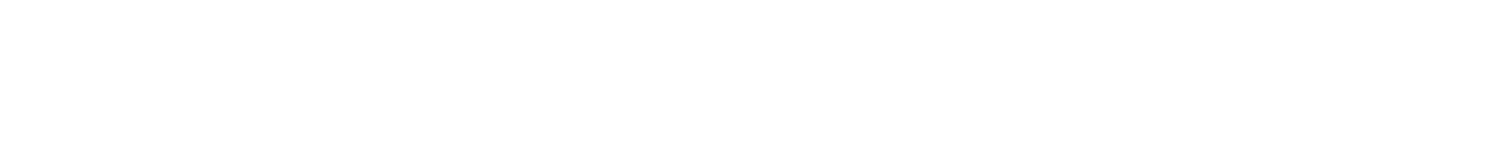
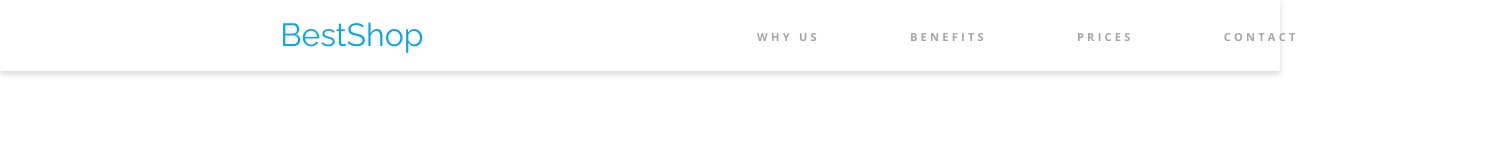
Before and after one commit to MartaAzaanoune/New-project, a plain HTML site: page index.html in a window 1280 px wide. Shown: the whole page, 1488 px wide, since content can reach past the window. Drawn offline with nearby package versions, Linux system fonts and the light colour scheme.

Commit message:
Nawigacja

```diff
--- a/CSS/style.css
+++ b/CSS/style.css
@@ -20,3 +20,48 @@
     margin: 0;
     padding: 0;
 }
+header {
+    width: 100vw;
+    box-shadow: 0 3px 6px #00000029;
+    opacity: 1;
+}
+.head {
+    width: 1352px;
+    display: flex;
+    justify-content: space-around;
+    margin-left: 136px;
+    margin-right: 136px;
+
+}
+.logo {
+    font-family: Raleway,sans-serif;
+    font-weight: var(--raleway-regular);
+    color: var(--primary-color);
+    font-size: 32px;
+    line-height: 37px;
+    margin-top: 16px;
+    margin-bottom: 16px;
+}
+ul {
+    display: flex;
+    justify-content: space-between;
+}
+li {
+    margin: 28px 45px 27px 45px;
+}
+a {
+    text-decoration: none;
+    text-transform: uppercase;
+    font-family:"Open Sans",sans-serif;
+    font-weight: var(--opensans-bold);
+    color:var(--color-grey);
+    font-size: 11px;
+    line-height: 15px;
+    letter-spacing: 3.28px;
+    padding-bottom: 27px;
+}
+a:hover, a:active {
+    color:var(--color-black);
+    border-bottom: 4px solid #08A6E4;
+    opacity: 1;
+}
--- a/index.html
+++ b/index.html
@@ -13,6 +13,19 @@
     <title>Title</title>
 </head>
 <body>
+<header>
+    <div class="head">
+        <span class="logo">BestShop</span>
+        <nav class="navigation">
+            <ul>
+                <li><a href="/">Why Us</a></li>
+                <li><a href="/">Benefits</a></li>
+                <li><a href="/">Prices</a></li>
+                <li><a href="/">Contact</a></li>
+            </ul>
+        </nav>
+    </div>
+</header>
 
 </body>
 </html>
```
